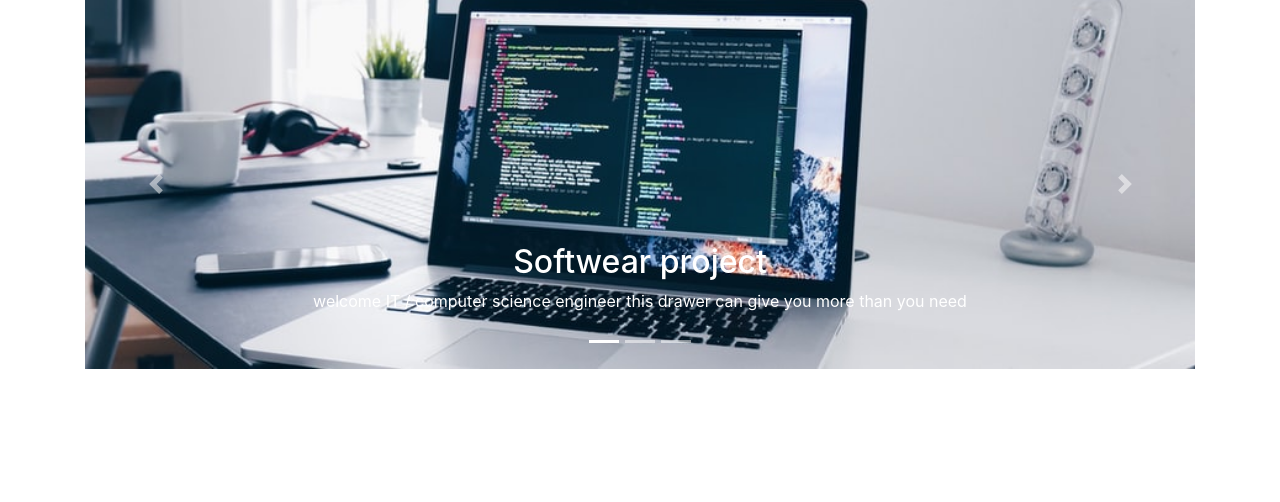
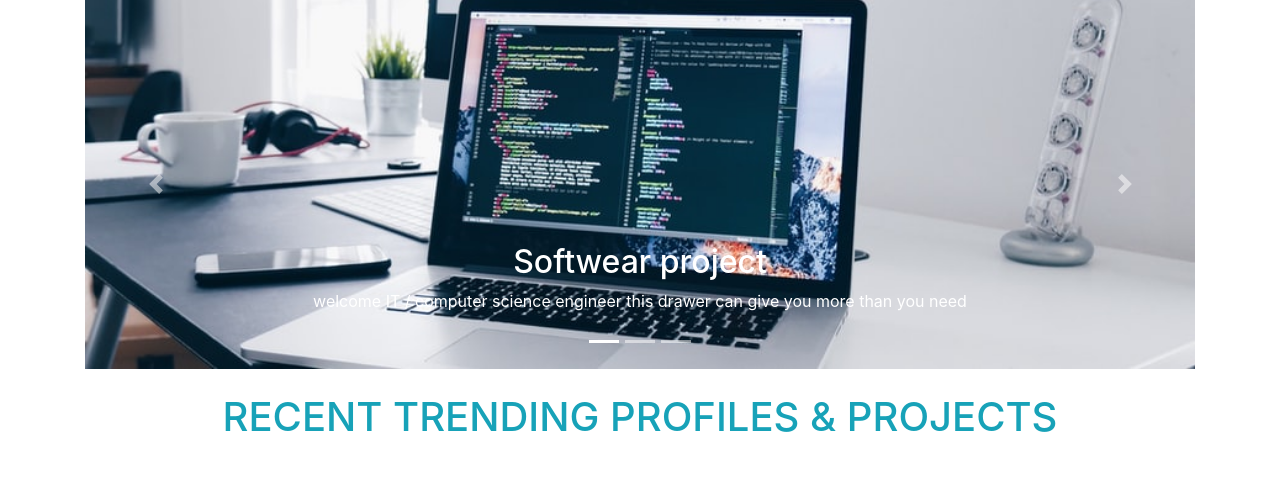
Before and after one commit to ironsubhajit/ProjectO, a Django app: page / in a window 1280 px wide. Shown: the part 67-569 px from the top of the page. Run offline with Django 3.2, Linux system fonts and the light colour scheme.

Commit message:
Heading for Trending section

```diff
--- a/ProjectO/templates/ProjectO/index.html
+++ b/ProjectO/templates/ProjectO/index.html
@@ -55,6 +55,9 @@
     </a>
   </div>
   <!--slide show ends here-->
+  <h1 class="container container-fluid text-center text-info my-4 my-font">
+    RECENT TRENDING PROFILES & PROJECTS
+  </h1>
 </div>
 {% endblock %}
 
```
